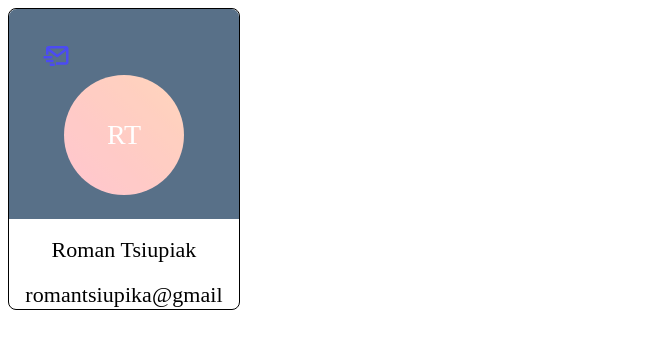
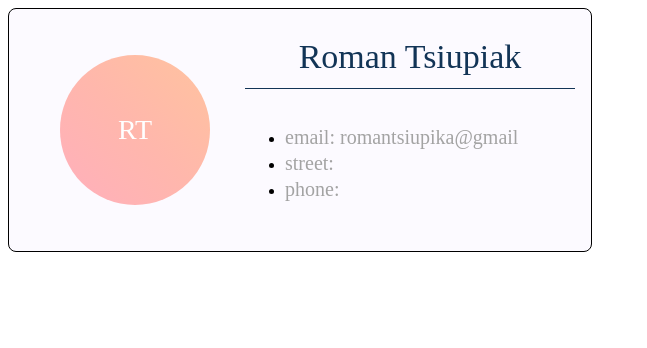
Before and after one commit to romantsiupiak1502/temlate, a React (Create React App) app: page / in a window 1280 px wide. Shown: the top 348 px of the page, without its empty margins (0-647 px from the left). Built offline with nearby package versions, Linux system fonts and the light colour scheme.

Commit message:
Add user-card

```diff
--- a/src/components/UserCard.tsx
+++ b/src/components/UserCard.tsx
@@ -1,40 +1,59 @@
 import React from 'react';
-import { Link } from 'react-router-dom';
 
+import { UserAvatarConst } from '../consts';
 import { styled } from '../styles';
 
-import { H3 } from './Text';
-import { IconButton } from './IconButton';
-import { SendMessageIcon } from './icons';
+import { UserAvatar } from './UserAvatar';
+import { H1, H4 } from './Text';
 
 const UserCardContainer = styled.div`
-  width: 230px;
-  height: 300px;
-  display: flex;
-  flex-direction: column;
-  align-items: center;
-  justify-content: space-between;
+  width: 550px;
+  height: 210px;
   border: 1px solid;
   border-radius: 8px;
+  padding: 16px;
+  display: flex;
+  background-color: ${ ({ theme }) => theme.colors.backgroundGray };
+  cursor: pointer;
+  &:hover {
+    background-color: ${ ({ theme }) => theme.colors.white };
+  }
 `;
 
 const AvatarContainer = styled.div`
-  width: 100%;
-  height: 70%;
-  border-top-left-radius: 8px;
+  width: 40%;
+  height: 100%;
   display: flex;
   flex-direction: column;
   align-items: center;
   justify-content: center;
-  border-top-right-radius: 8px;
-  background-color: ${ ({ theme }) => theme.colors.primary };
-  opacity: 0.7;
 `;
 
-const SendButtonContainer = styled.div`
+const UserInformContainer = styled.div`
+  width: 60%;
+  height: 100%;
+`;
+
+const UserNameContainer = styled.div`
   width: 100%;
-  height: 20%;
-  color: ${ ({ theme }) => theme.colors.white };
+  height: 30%;
+  display: flex;
+  flex-direction: column;
+  align-items: center;
+  justify-content: center;
+  color: ${ ({ theme }) => theme.colors.primary };
+  border-bottom: 1px solid;
+`;
+
+const TextStyled = styled(H4)`
+  color: ${ ({ theme }) => theme.colors.gray };
+`;
+
+const UserInfo = styled.div`
+  width: 100%;
+  height: 70%;
+  display: flex;
+  align-items: center;
 `;
 
 interface IUserCardProps {
@@ -42,23 +61,41 @@ interface IUserCardProps {
   avatar: React.ReactElement;
   userName: string;
   email: string;
+  city: string;
+  street: string;
+  phone: string;
+  webSite: string;
 };
 
 export const UserCard: React.FC<IUserCardProps> = props => {
-  const { id, avatar, userName, email } = props;
+
+  const { id, avatar, userName, email, city, phone, street } = props;
+
   return (
     <UserCardContainer>
       <AvatarContainer>
-        <SendButtonContainer>
-          <Link to=''>
-            <IconButton text='' icon={ <SendMessageIcon size='30px'/> } onClick={ () => {
-            } }/>
-          </Link>
-        </SendButtonContainer>
-        { avatar }
+        <UserAvatar text='RT' size={ UserAvatarConst.BIG_AVATAR } onClick={ () => {
+        } }/>
       </AvatarContainer>
-      <H3>{ userName }</H3>
-      <H3>{ email }</H3>
+      <UserInformContainer>
+        <UserNameContainer>
+          <H1>{ userName }</H1>
+          <TextStyled>{ city }</TextStyled>
+        </UserNameContainer>
+        <UserInfo>
+          <ul>
+            <li>
+              <TextStyled>email: { email }</TextStyled>
+            </li>
+            <li>
+              <TextStyled>street: { street }</TextStyled>
+            </li>
+            <li>
+              <TextStyled>phone: { phone }</TextStyled>
+            </li>
+          </ul>
+        </UserInfo>
+      </UserInformContainer>
     </UserCardContainer>
   );
 };
--- a/src/consts/UserAvatarConst.ts
+++ b/src/consts/UserAvatarConst.ts
@@ -1,4 +1,4 @@
 export enum UserAvatarConst {
-  BIG_AVATAR = 120,
+  BIG_AVATAR = 150,
   SMALL_AVATAR = 50,
 }
```
